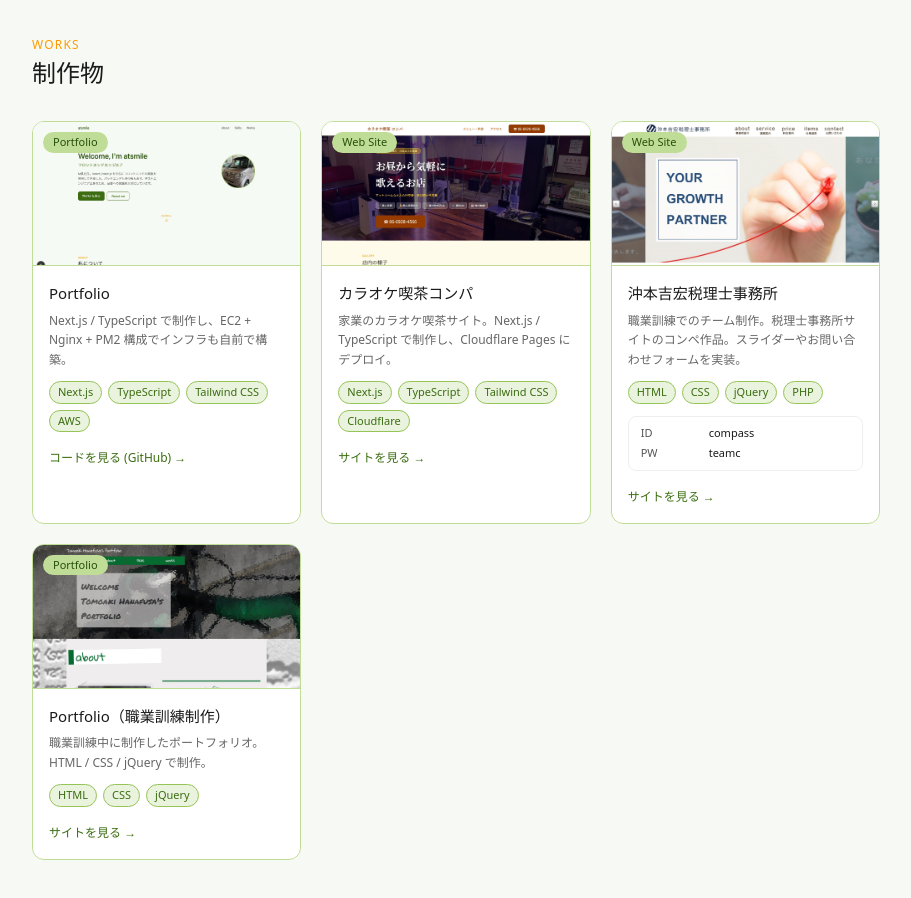
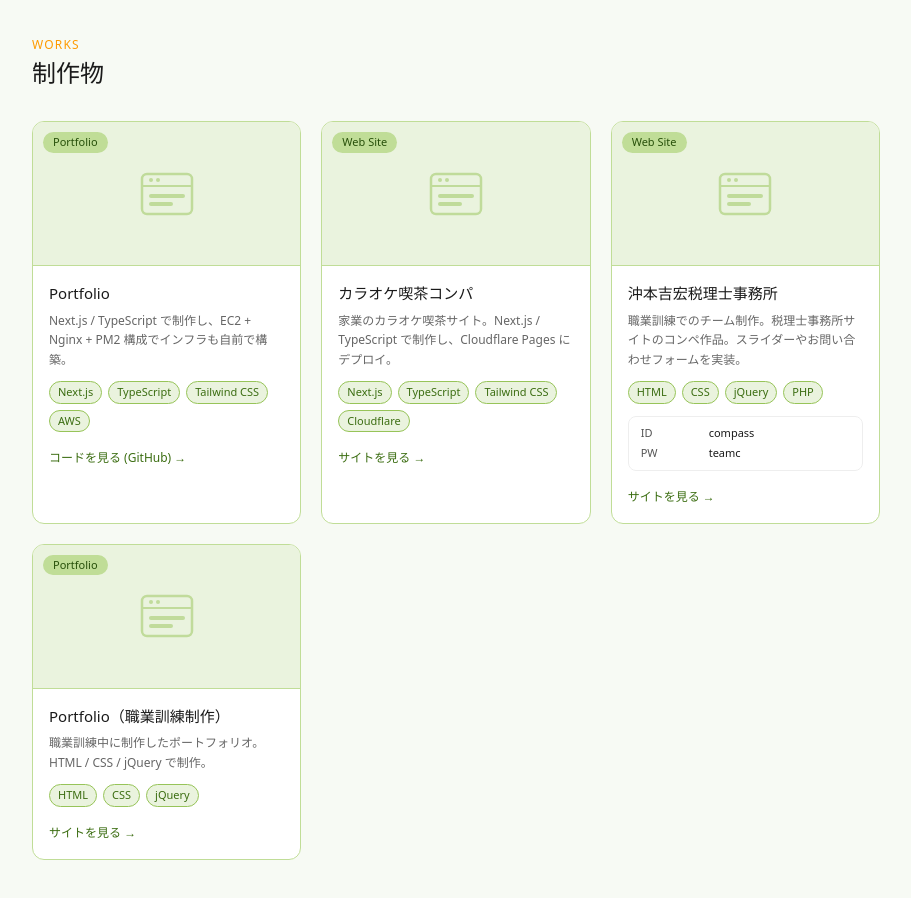
Before and after one commit to atsmile/portfolio, a Next.js app: page / in a window 1280 px wide. Shown: the part 2220-3118 px from the top of the page, without its empty margins (184-1095 px from the left). Built offline with nearby package versions, Linux system fonts and the light colour scheme.

Commit message:
fix: imgタグ → next/image に移行

```diff
--- a/src/components/ui/WorkCard.tsx
+++ b/src/components/ui/WorkCard.tsx
@@ -1,3 +1,4 @@
+import Image from "next/image";
 import { Work } from "@defs/types";
 
 export default function WorkCard({
@@ -19,18 +20,20 @@ export default function WorkCard({
         <span className="absolute top-2.5 left-2.5 text-[11px] font-medium bg-green-200 text-green-600 px-2.5 py-0.5 rounded-full">
           {category}
         </span>
-        {image ? (
-          // eslint-disable-next-line @next/next/no-img-element
-          <img
+        {!image ? (
+          <Image
             src={image}
             alt={title}
-            className="w-full h-full object-cover object-top"
+            fill
+            style={{ objectFit: "cover", objectPosition: "top" }}
           />
         ) : (
           // eslint-disable-next-line @next/next/no-img-element
-          <img
+          <Image
             src="/images/work-placeholder.svg"
             alt=""
+            width={56}
+            height={56}
             className="opacity-50"
           />
         )}
```
